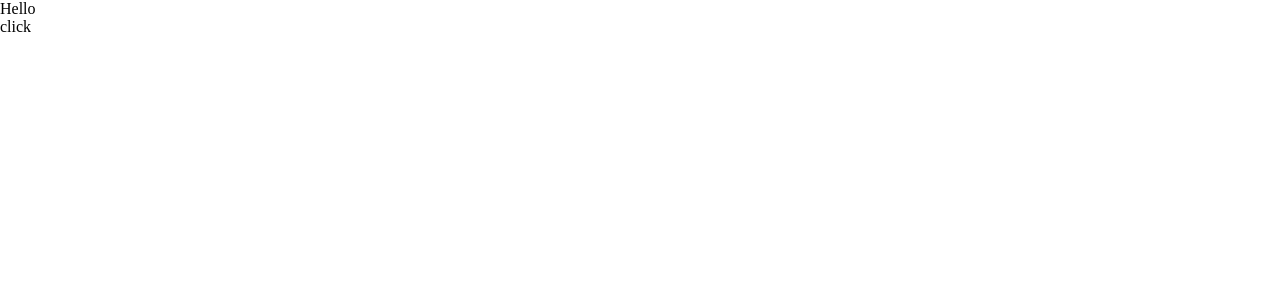
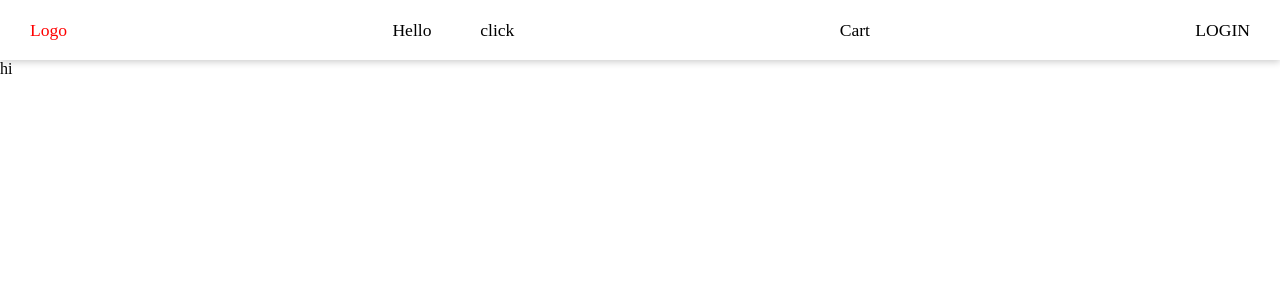
Before and after one commit to RainyTrain/Shoe-store, a Next.js app: page / in a window 1280 px wide. Shown: the top 300 px of the page. Built offline with nearby package versions, Linux system fonts and the light colour scheme.

Commit message:
created basic layout

```diff
--- /dev/null
+++ b/components/Header/header.module.scss
@@ -0,0 +1,24 @@
+.header {
+  background-color: rgb(255, 255, 255);
+  display: flex;
+  height: 60px;
+  width: 100vw;
+  justify-content: space-between;
+  padding: 0 30px 0 30px;
+  align-items: center;
+  color: rgb(0, 0, 0);
+  box-shadow: 0px 2px 7px rgb(0, 0, 0, 0.2);
+  font-size: 1.1rem;
+
+  ul {
+    list-style-type: none;
+    width: 10%;
+    display: flex;
+    justify-content: space-between;
+    align-items: center;
+  }
+}
+
+.logo {
+  color: red;
+}
--- /dev/null
+++ b/components/Header/index.tsx
@@ -0,0 +1,23 @@
+import style from './header.module.scss';
+
+const Header = () => {
+  return (
+    <header className={style.header}>
+      <div className={style.logo}>Logo</div>
+      <ul>
+        <li>
+          <div>Hello</div>
+        </li>
+        <li>
+          <div>
+            <a href="/about">click</a>
+          </div>
+        </li>
+      </ul>
+      <div>Cart</div>
+      <div>LOGIN</div>
+    </header>
+  );
+};
+
+export default Header;
--- /dev/null
+++ b/components/Layout/index.tsx
@@ -0,0 +1,17 @@
+import React from 'react';
+import Header from '../Header';
+
+type LayoutPropsType = {
+  children: React.ReactNode;
+};
+
+const Layout: React.FC<LayoutPropsType> = ({ children }) => {
+  return (
+    <>
+      <Header />
+      <div>{children}</div>
+    </>
+  );
+};
+
+export default Layout;
--- a/package.json
+++ b/package.json
@@ -17,6 +17,7 @@
     "next": "13.2.4",
     "react": "18.2.0",
     "react-dom": "18.2.0",
+    "sass": "^1.59.3",
     "typescript": "5.0.2"
   }
 }
--- a/pages/_app.tsx
+++ b/pages/_app.tsx
@@ -1,6 +1,13 @@
-import '@/styles/globals.css'
-import type { AppProps } from 'next/app'
+import Layout from '@/components/Layout';
+import '@/styles/globals.css';
+import type { AppProps } from 'next/app';
 
 export default function App({ Component, pageProps }: AppProps) {
-  return <Component {...pageProps} />
+  return (
+    <>
+      <Layout>
+        <Component {...pageProps} />
+      </Layout>
+    </>
+  );
 }
--- a/pages/about.tsx
+++ b/pages/about.tsx
@@ -1,3 +1,6 @@
+import Header from '@/components/Header';
+import Layout from '@/components/Layout';
+
 const About = () => {
   return <div>About page :)</div>;
 };
--- a/pages/index.tsx
+++ b/pages/index.tsx
@@ -1,19 +1,4 @@
-import Head from 'next/head'
-import About from './about'
 
 export default function Home() {
-  return (
-    <>
-      <Head>
-        <title>Create Next App</title>
-        <meta name="description" content="Generated by create next app" />
-        <meta name="viewport" content="width=device-width, initial-scale=1" />
-        <link rel="icon" href="/favicon.ico" />
-      </Head>
-      <div>
-        Hello<br/>
-        <a href='/about'>click</a>
-      </div>
-    </>
-  )
+  return <main>hi</main>;
 }
--- a/styles/globals.css
+++ b/styles/globals.css
@@ -81,6 +81,7 @@
 
 html,
 body {
+  min-height: 100vh;
   max-width: 100vw;
   overflow-x: hidden;
 }
@@ -99,3 +100,7 @@ a {
     color-scheme: dark;
   }
 }
+
+main {
+  min-height: 100vh;
+}
```
Also changed, not shown: components/Layout/layout.module.scss (added), 1 other file (tests, documents, lock files or other folders).
